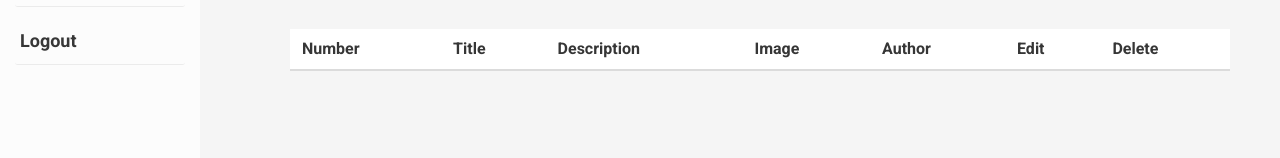
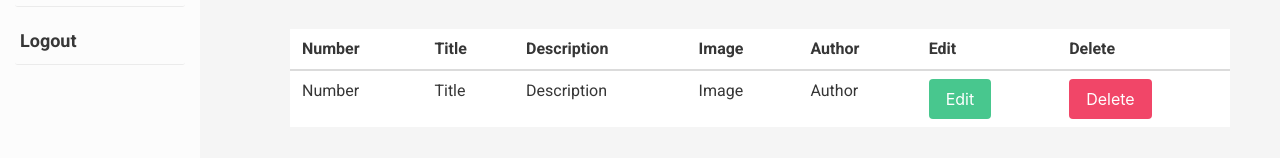
Before and after one commit to arash8877/news-website, a React (Create React App) app in the folder frontend/: page /view-news in a window 1280 px wide. Shown: the part 338-496 px from the top of the page. Built offline with nearby package versions, Linux system fonts and the light colour scheme; no server answers.

Commit message:
modified AddNews

```diff
--- a/frontend/src/admin/dashboard/components/news/AddNews.jsx
+++ b/frontend/src/admin/dashboard/components/news/AddNews.jsx
@@ -1,10 +1,59 @@
-import React from 'react';
+import React, {useState} from 'react';
 import Dashboard from '../../Dashboard';
+import * as Yup from "yup";
+import { useFormik } from "formik";
+
+
 
 const AddNews = () => {
+
+  const [categoryList, setCategoryList] = useState([]);
+  const [file, setFile] = useState("");
+  const [preview, setPreview] = useState("");
+
+
+  const formik = useFormik({
+    initialValues: {
+      title: "",
+      desc: "",
+      catId: "",
+      file: "",
+    },
+    onSubmit: (values) => {
+      const data = {
+        title: values.title,
+        desc: values.desc,
+        catId: values.catId,
+        file: file,
+      }
+      createNews(data);
+    },
+    validationSchema: formSchema,
+  });
+
   return (
     <Dashboard>
-      Add News
+    <form onSubmit={formik.handleSubmit}>
+        <div className="field">
+          <label htmlFor="" className="label">
+            Title
+          </label>
+          <div className="control">
+            <input
+              type="text"
+              className="input"
+              placeholder="title"
+              value={formik.values.title}
+              onChange={formik.handleChange("title")}
+              onBlur={formik.handleBlur("title")}
+            />
+            <p className="help has-text-danger">
+              {formik.touched.title && formik.errors.title}
+            </p>
+          </div>
+        </div>
+
+      </form>
     </Dashboard>
   )
 }
--- a/frontend/src/admin/dashboard/components/news/viewNews.jsx
+++ b/frontend/src/admin/dashboard/components/news/viewNews.jsx
@@ -39,7 +39,17 @@ const ViewNews = () => {
           </tr>
         </thead>
 
-        <tbody></tbody>
+        <tbody>
+        <tr>
+            <td>Number</td>
+            <td>Title</td>
+            <td>Description</td>
+            <td>Image</td>
+            <td>Author</td>
+            <td><button className="button is-success">Edit</button></td>
+            <td><button className="button is-danger">Delete</button></td>
+          </tr>
+        </tbody>
       </table>
     </Dashboard>
   );
```
